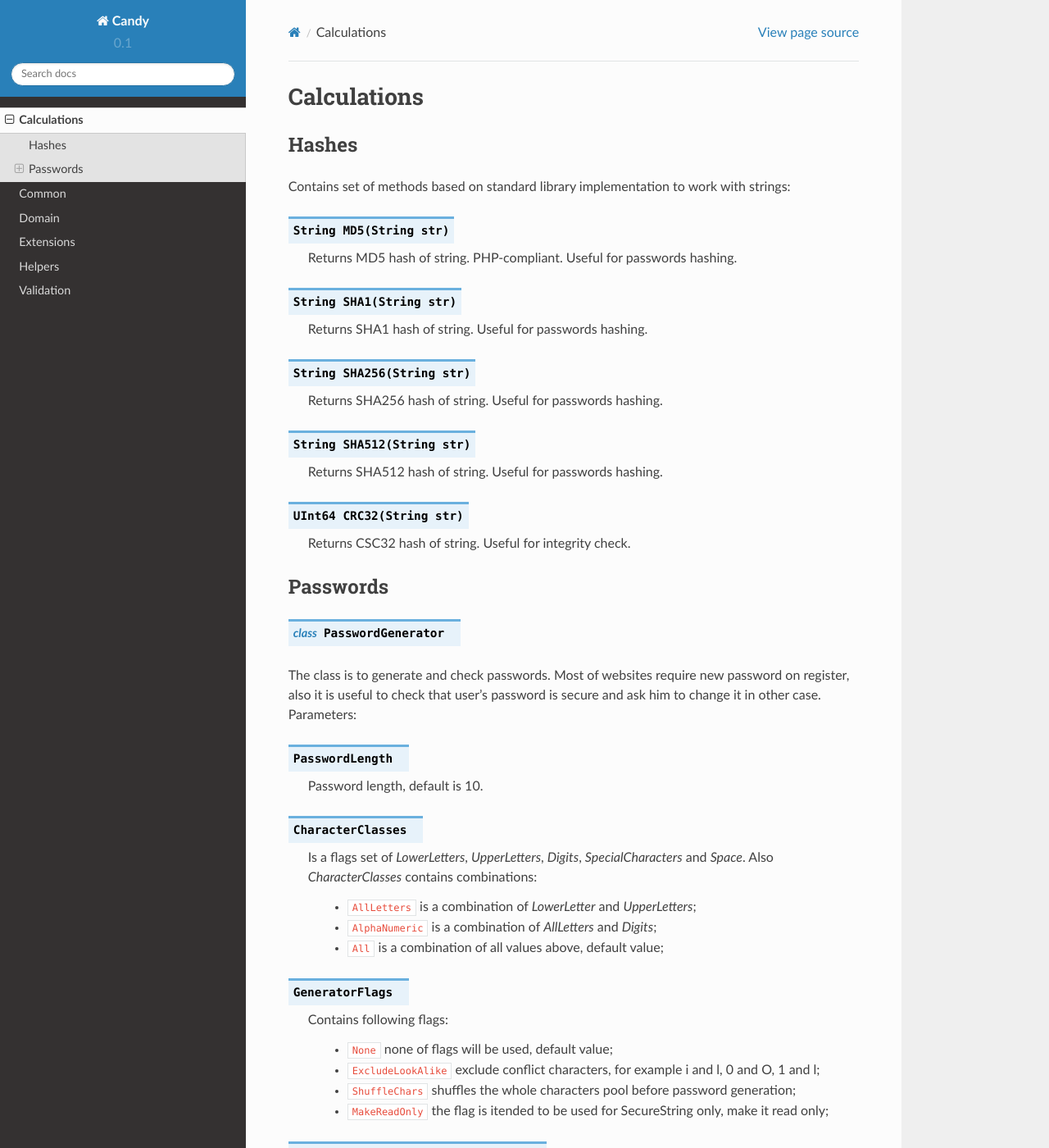
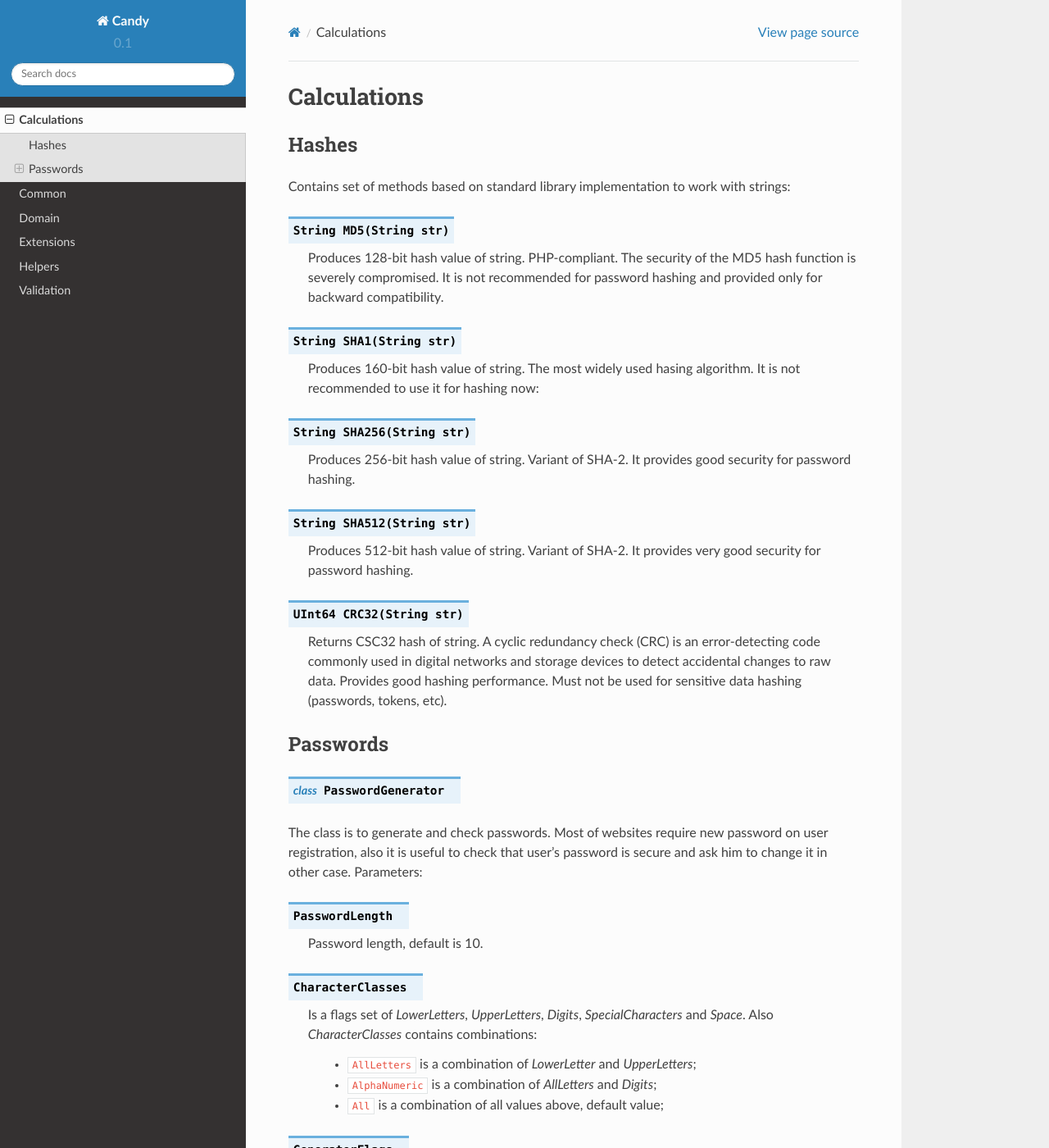
Before and after one commit to dermeister0/candy, a Sphinx documentation site: the page built from docs/calculations.rst, in a window 1280 px wide and 1400 px high. Shown: the whole window at 82% size. Built offline with Sphinx 7.4.7 and the Read the Docs theme 2.0.0, drawn with Linux system fonts in a browser that asks for light colours; some of the changed text lies outside the part shown.

Commit message:
updated doc for calculations

```diff
--- a/docs/calculations.rst
+++ b/docs/calculations.rst
@@ -8,34 +8,36 @@ Contains set of methods based on standard library implementation to work with st
 
 .. function:: String MD5(String str)
 
-    Returns MD5 hash of string. PHP-compliant. Useful for passwords hashing.
+    Produces 128-bit hash value of string. PHP-compliant. The security of the MD5 hash function is severely compromised. It is not recommended for password hashing and provided only for backward compatibility.
 
 .. function:: String SHA1(String str)
 
-    Returns SHA1 hash of string. Useful for passwords hashing.
+    Produces 160-bit hash value of string. The most widely used hasing algorithm. It is not recommended to use it for hashing now:
+
+    .. https://community.qualys.com/blogs/securitylabs/2014/09/09/sha1-deprecation-what-you-need-to-know
 
 .. function:: String SHA256(String str)
 
-    Returns SHA256 hash of string. Useful for passwords hashing.
+    Produces 256-bit hash value of string. Variant of SHA-2. It provides good security for password hashing.
 
 .. function::: String SHA384(String str)
 
-    Returns SHA384 hash of string. Useful for passwords hashing.
+    Produces 384-bit hash value of string. Variant of SHA-2. It provides good security for password hashing.
 
 .. function:: String SHA512(String str)
 
-    Returns SHA512 hash of string. Useful for passwords hashing.
+    Produces 512-bit hash value of string. Variant of SHA-2. It provides very good security for password hashing.
 
 .. function:: UInt64 CRC32(String str)
 
-    Returns CSC32 hash of string. Useful for integrity check.
+    Returns CSC32 hash of string. A cyclic redundancy check (CRC) is an error-detecting code commonly used in digital networks and storage devices to detect accidental changes to raw data. Provides good hashing performance. Must not be used for sensitive data hashing (passwords, tokens, etc).
 
 Passwords
 ---------
 
 .. class:: PasswordGenerator
 
-The class is to generate and check passwords. Most of websites require new password on register, also it is useful to check that user's password is secure and ask him to change it in other case. Parameters:
+The class is to generate and check passwords. Most of websites require new password on user registration, also it is useful to check that user's password is secure and ask him to change it in other case. Parameters:
 
 .. attribute:: PasswordLength
 
@@ -76,7 +78,9 @@ The class is to generate and check passwords. Most of websites require new passw
 
 .. function:: static Int32 EstimatePasswordStrength(String password)
 
-    Estimates password strength. The algorithm has been copied from www.passwordmeter.com. It uses following rules to calculate total score (`n` is a password length):
+    Estimates password strength. The value will be between 0 and 100. The algorithm has been copied from passwordmeter.com_ . It uses following rules to calculate total score (`n` is a password length):
+
+    .. _passwordmeter.com: http://www.passwordmeter.com/
 
         - Number of characters ``+(n*4)``
         - Uppercase letters ``+((len-n)*2)``
@@ -98,3 +102,15 @@ The class is to generate and check passwords. Most of websites require new passw
         - Sequential letters (3+) ``-(n*3)``
         - Sequential numbers (3+) ``-(n*3)``
         - Sequential symbols (3+) ``-(n*3)``
+
+    Here is a table to determine complexity based on score:
+
+    ============= ==============
+    Score Range   Description
+    ============= ==============
+     0 - 19       Very weak
+    20 - 39       Weak
+    40 - 59       Good
+    60 - 79       Strong
+    79 - 100      Very strong
+    ============= ==============
```
